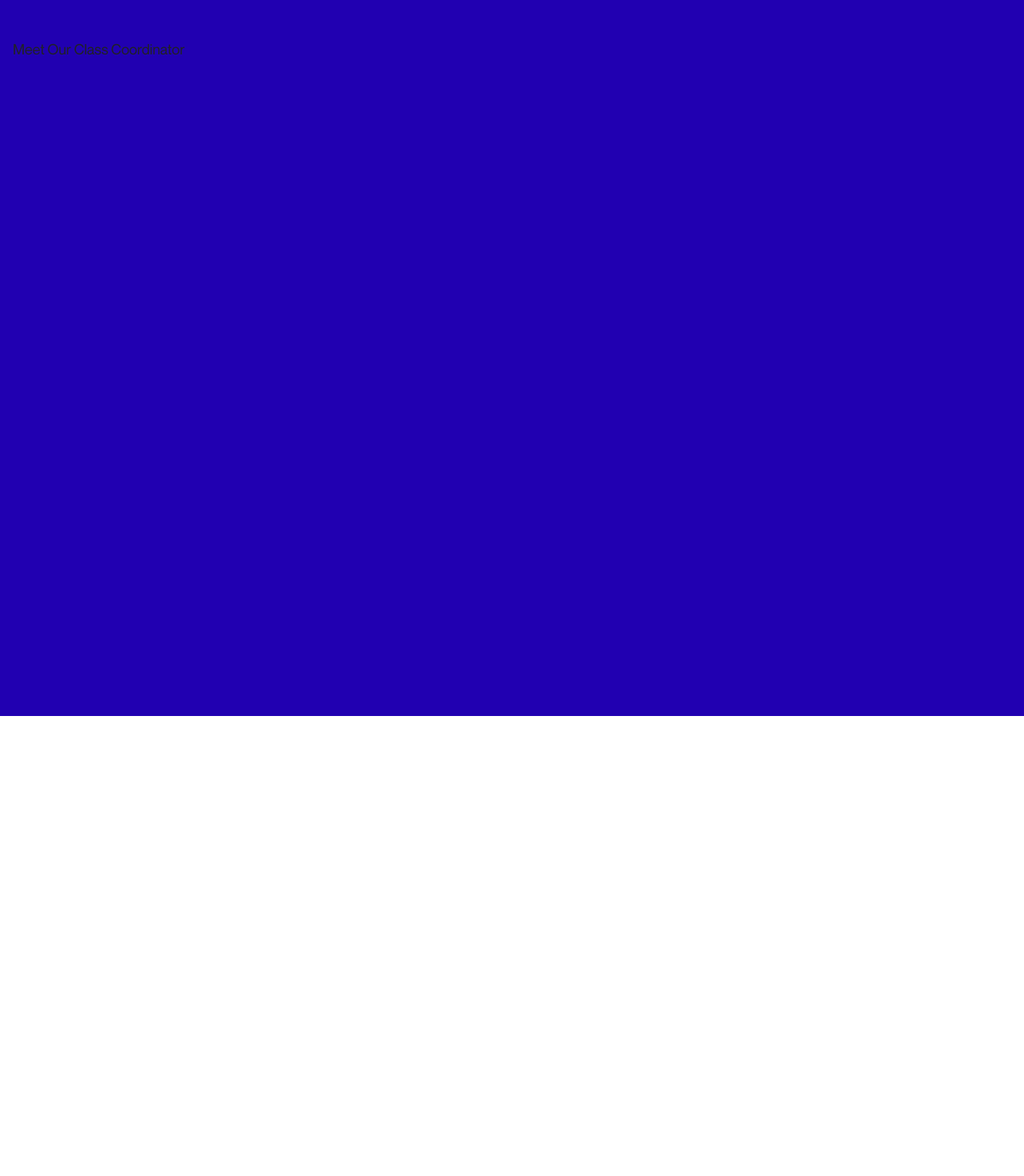
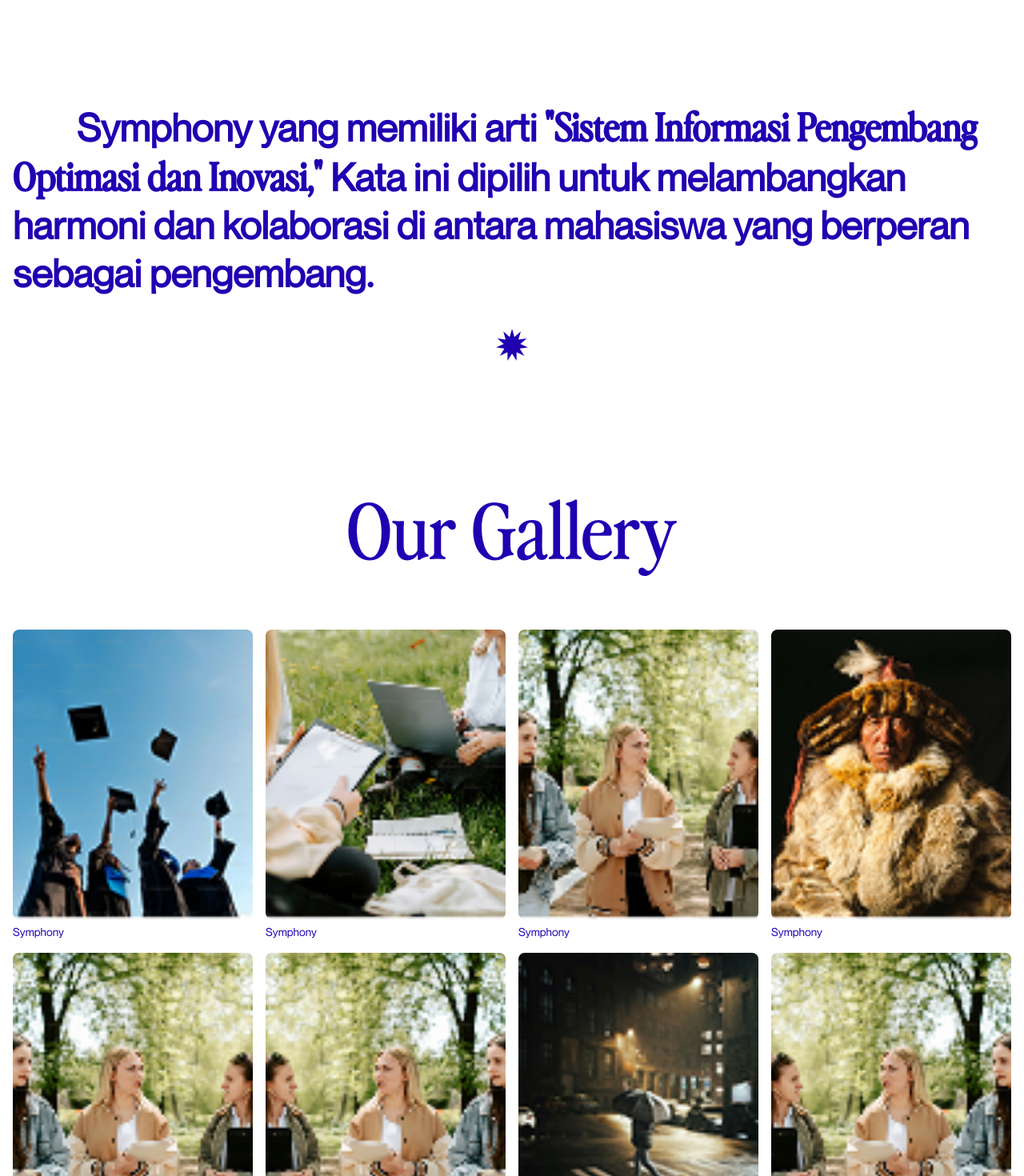
Before and after one commit to IniRalfi/WebSymphony, a Next.js app: page / in a window 1280 px wide. Shown: the part 3380-4850 px from the top of the page at 80% size. Before the commit the page ends 4275 px from the top, so only its background shows below. Built offline with nearby package versions, Linux system fonts and the light colour scheme.

Commit message:
feat(home page): add gallery and name section

```diff
--- a/src/app/page.tsx
+++ b/src/app/page.tsx
@@ -1,6 +1,8 @@
 import { AboutSection } from "@/components/layouts/AboutSection"
+import { GallerySection } from "@/components/layouts/GallerySection"
 import { HeroSection } from "@/components/layouts/HeroSection"
 import { LogoSection } from "@/components/layouts/LogoSection"
+import { NameSection } from "@/components/layouts/NameSection"
 import { StructureSection } from "@/components/layouts/StructureSection"
 
 export default function Home() {
@@ -9,6 +11,8 @@ export default function Home() {
       <HeroSection />
       <AboutSection />
       <LogoSection />
+      <NameSection />
+      <GallerySection />
       <StructureSection />
     </main>
   )
--- /dev/null
+++ b/src/components/fragments/CardGallery.tsx
@@ -0,0 +1,90 @@
+"use client"
+
+import { useState } from "react"
+import Image from "next/image"
+import Link from "next/link"
+
+import { GalleryType } from "@/constants/gallery"
+import { motion } from "framer-motion"
+
+type Props = {
+  gallery: GalleryType[number]
+}
+
+export const CardGallery = ({ gallery }: Props) => {
+  const [isHovered, setIsHovered] = useState(false)
+  const href = `/galeri/${gallery.id}`
+
+  // Split text into individual characters for stagger animation
+  const titleChars = gallery.title.split("")
+  const invitationChars = "Ayo lihat!".split("")
+
+  const charVariants = {
+    initial: { y: 0 },
+    hover: { y: "-100%" },
+    exit: { y: 0 },
+  }
+
+  const invitationVariants = {
+    initial: { y: "100%" },
+    hover: { y: "0%" },
+    exit: { y: "100%" },
+  }
+
+  return (
+    <Link href={href}>
+      <motion.div
+        className="h-fit"
+        onMouseEnter={() => setIsHovered(true)}
+        onMouseLeave={() => setIsHovered(false)}
+      >
+        <Image
+          className="rounded-lg bg-gray-100"
+          width={800}
+          height={800}
+          src={gallery.src}
+          alt={gallery.title}
+          draggable={false}
+        />
+        <div className="mt-1.5 space-y-0.5">
+          <div className="text-primary relative overflow-hidden text-sm [word-spacing:0.2em]">
+            <div className="flex">
+              {titleChars.map((char, index) => (
+                <motion.span
+                  key={index}
+                  variants={charVariants}
+                  initial="initial"
+                  animate={isHovered ? "hover" : "exit"}
+                  transition={{
+                    duration: 0.2,
+                    delay: index * 0.01,
+                    ease: [0.25, 0.46, 0.45, 0.94], // power2.inOut equivalent
+                  }}
+                >
+                  {char === " " ? "\u00A0" : char}
+                </motion.span>
+              ))}
+            </div>
+            <div className="absolute bottom-0 left-0 flex">
+              {invitationChars.map((char, index) => (
+                <motion.span
+                  key={index}
+                  variants={invitationVariants}
+                  initial="initial"
+                  animate={isHovered ? "hover" : "exit"}
+                  transition={{
+                    duration: 0.2,
+                    delay: index * 0.01,
+                    ease: [0.25, 0.46, 0.45, 0.94], // power2.inOut equivalent
+                  }}
+                >
+                  {char === " " ? "\u00A0" : char}
+                </motion.span>
+              ))}
+            </div>
+          </div>
+        </div>
+      </motion.div>
+    </Link>
+  )
+}
--- /dev/null
+++ b/src/components/layouts/GallerySection.tsx
@@ -0,0 +1,16 @@
+import React from "react"
+
+import { GALLERY_IN_HOMEPAGE } from "@/constants/gallery"
+
+import { MissionaryGalleryLayout } from "./MissionaryGalleryLayout"
+
+export const GallerySection = () => {
+  return (
+    <section className="container mt-8">
+      <h1 className="text-primary mb-20 text-center font-serif text-6xl md:text-8xl">
+        Our Gallery
+      </h1>
+      <MissionaryGalleryLayout gallery={GALLERY_IN_HOMEPAGE} />
+    </section>
+  )
+}
--- /dev/null
+++ b/src/components/layouts/MissionaryGalleryLayout.tsx
@@ -0,0 +1,48 @@
+"use client"
+
+import { GalleryType } from "@/constants/gallery"
+
+import { useWindowSize } from "@/hooks/useWindowSize"
+
+import { CardGallery } from "../fragments/CardGallery"
+
+type Props = {
+  gallery: GalleryType
+}
+export const MissionaryGalleryLayout = ({ gallery }: Props) => {
+  const window = useWindowSize()
+
+  if (!window) return null
+
+  let numberOfArrays = 1
+  if (window.innerWidth >= 1024) {
+    // lg
+    numberOfArrays = 4
+  } else if (window.innerWidth >= 768) {
+    // md
+    numberOfArrays = 2
+  }
+
+  const MISSIONARY_DESIGN: GalleryType[] = Array.from(
+    { length: numberOfArrays },
+    () => []
+  )
+  gallery.forEach((item, index) => {
+    const arrayIndex = index % numberOfArrays
+    MISSIONARY_DESIGN[arrayIndex].push(item)
+  })
+
+  return (
+    <div className="grid grid-cols-1 gap-4 md:grid-cols-2 lg:grid-cols-4">
+      {MISSIONARY_DESIGN.map((design, i) => (
+        <div key={i} className="flex flex-col gap-y-4">
+          {design.map((item, i) => (
+            <div key={i} className="h-fit">
+              <CardGallery gallery={item} />
+            </div>
+          ))}
+        </div>
+      ))}
+    </div>
+  )
+}
--- /dev/null
+++ b/src/components/layouts/NameSection.tsx
@@ -0,0 +1,29 @@
+import React from "react"
+
+export const NameSection = () => {
+  return (
+    <section className="container py-20 lg:py-32">
+      <h2 className="text-primary mb-10 text-3xl leading-tight font-semibold md:text-4xl lg:text-5xl">
+        <span className="pl-20">Symphony</span> yang memiliki arti{" "}
+        <span className="font-serif">
+          &quot;Sistem Informasi Pengembang Optimasi dan Inovasi,&quot;
+        </span>{" "}
+        Kata ini dipilih untuk melambangkan harmoni dan kolaborasi di antara
+        mahasiswa yang berperan sebagai pengembang.
+      </h2>
+      <div className="flex justify-center">
+        <svg
+          viewBox="0 0 177 176"
+          fill="none"
+          xmlns="http://www.w3.org/2000/svg"
+          className="h-6 w-auto md:h-8 lg:h-10"
+        >
+          <path
+            d="M88.2898 0L75.2578 44.9844L40.199 14.2519L53.333 59.2059L7.37709 52.4828L42.5058 83.1339L0.243164 102.554L46.2145 109.171L21.0649 148.57L63.2825 129.051L63.2291 175.919L88.2898 136.462L113.35 175.919L113.297 129.051L155.515 148.57L130.365 109.171L176.336 102.554L134.074 83.1339L169.202 52.4828L123.247 59.2059L136.38 14.2519L101.322 44.9844L88.2898 0Z"
+            fill="#2100b1"
+          />
+        </svg>
+      </div>
+    </section>
+  )
+}
--- a/src/components/layouts/StructureSection.tsx
+++ b/src/components/layouts/StructureSection.tsx
@@ -2,7 +2,7 @@ import React from "react"
 
 export const StructureSection = () => {
   return (
-    <section className="bg-primary min-h-screen">
+    <section className="min-h-screen">
       <div className="container py-12">
         <div className="grid grid-cols-5">
           <div className="col-span-2 h-screen">
--- a/src/constants/gallery.ts
+++ b/src/constants/gallery.ts
@@ -140,3 +140,7 @@ export const GALLERY = [
     src: "/gallery/image28.jpg",
   },
 ]
+
+export const GALLERY_IN_HOMEPAGE = GALLERY.slice(0, 15)
+
+export type GalleryType = typeof GALLERY
--- /dev/null
+++ b/src/hooks/useWindowSize.ts
@@ -0,0 +1,43 @@
+"use client"
+
+import { useEffect, useState } from "react"
+
+function getSize() {
+  // Check if 'window' is defined (i.e., the code is running in the browser)
+  if (typeof window !== "undefined") {
+    return {
+      innerHeight: window.innerHeight,
+      innerWidth: window.innerWidth,
+      outerHeight: window.outerHeight,
+      outerWidth: window.outerWidth,
+    }
+  }
+  // Provide default values for SSR
+  return {
+    innerHeight: 0,
+    innerWidth: 0,
+    outerHeight: 0,
+    outerWidth: 0,
+  }
+}
+
+export function useWindowSize() {
+  const [windowSize, setWindowSize] = useState(getSize())
+
+  useEffect(() => {
+    if (typeof window === "undefined") {
+      return
+    }
+
+    function handleResize() {
+      setWindowSize(getSize())
+    }
+
+    window.addEventListener("resize", handleResize)
+    return () => {
+      window.removeEventListener("resize", handleResize)
+    }
+  }, [])
+
+  return windowSize
+}
```
